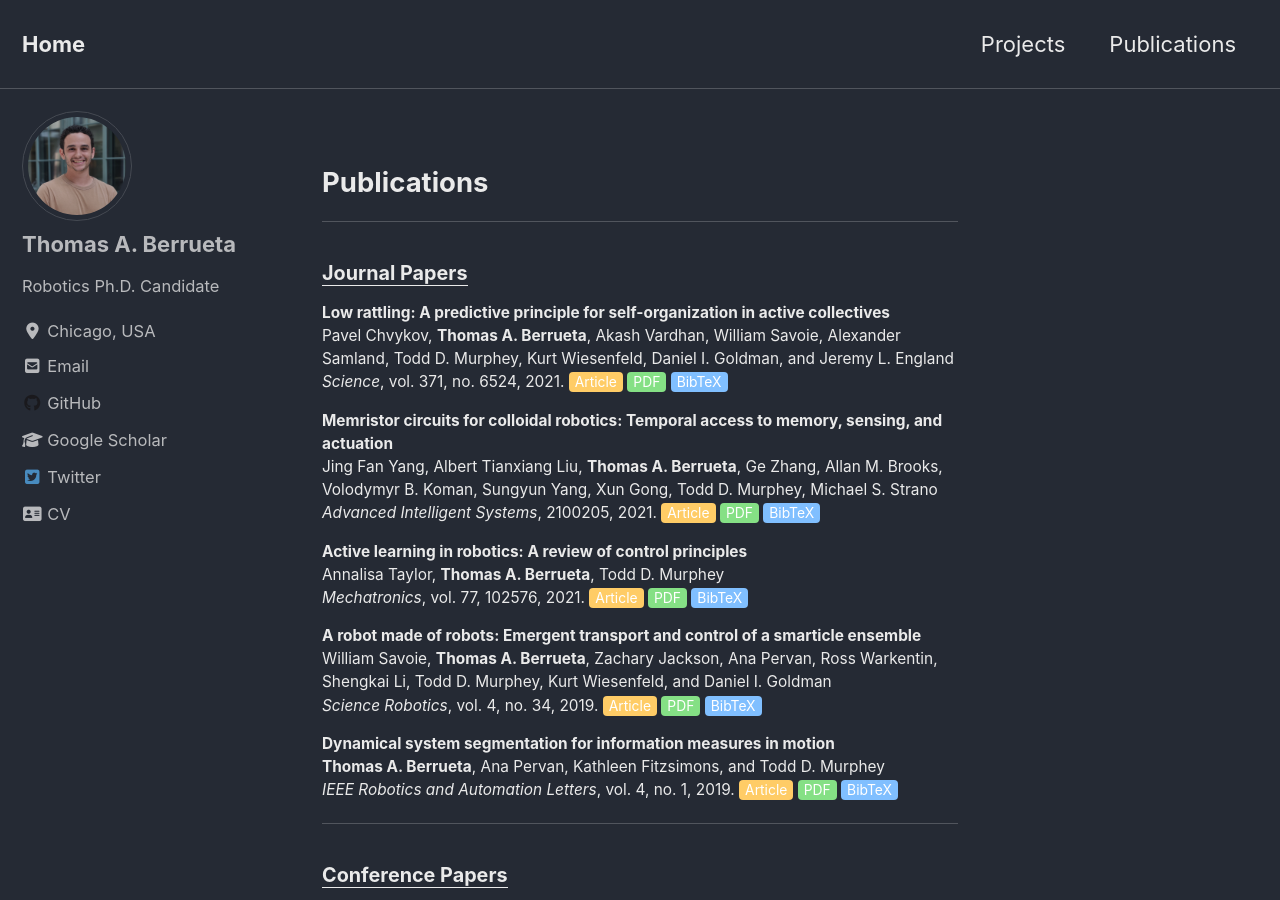
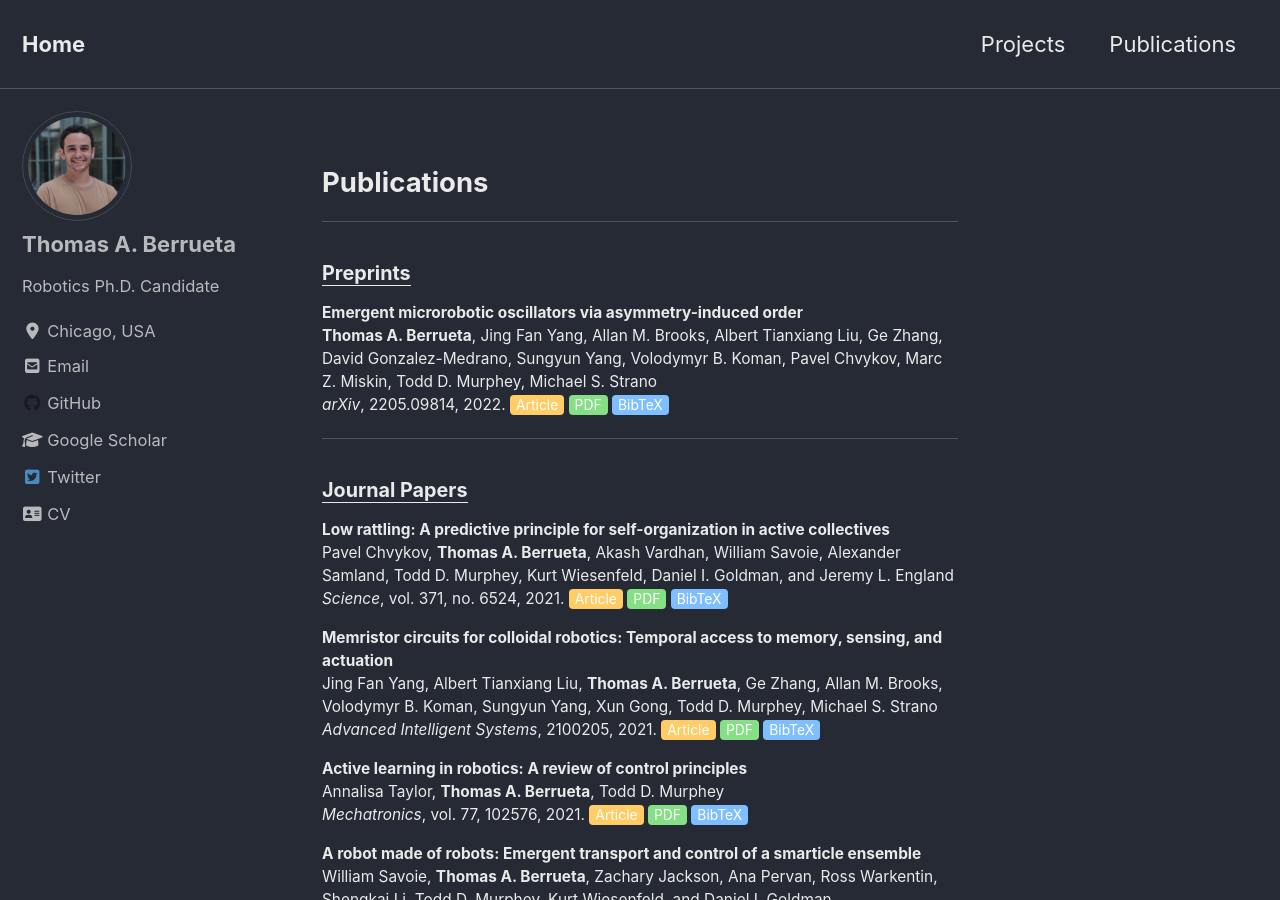
Before and after one commit to tberrueta/tberrueta.github.io, a Jekyll site: the page built from publications.html, in a window 1280 px wide and 900 px high. Built offline with Jekyll 4.4.1, drawn with Linux system fonts in a browser that asks for light colours; cached includes are drawn as plain includes; nearby versions of some CDN libraries.

Commit message:
add preprint and presidential fellowship

```diff
--- a/publications.html
+++ b/publications.html
@@ -34,6 +34,17 @@ author_profile: true
 
 <body>
 <hr>
+<h3 style="font-size:90%"><u>Preprints</u></h3>
+<p style="font-size:70%"><b>Emergent microrobotic oscillators via asymmetry-induced order</b>
+  <br><b>Thomas A. Berrueta</b>, Jing Fan Yang, Allan M. Brooks, Albert Tianxiang Liu, Ge Zhang, David Gonzalez-Medrano, Sungyun Yang, Volodymyr B. Koman, Pavel Chvykov, Marc Z. Miskin, Todd D. Murphey, Michael S. Strano
+  <br><i>arXiv</i>, 2205.09814, 2022.
+  <a href="https://arxiv.org/abs/2205.09814" style="font-size:90%"><button class="button button2">Article</button></a>
+  <a href="/assets/pdfs/BerruetaNComms2022.pdf" style="font-size:90%"><button class="button button3">PDF</button></a>
+<a href="/assets/bibs/BerruetaNComms2022.bib" style="font-size:90%"><button class="button button1">BibTeX</button></a></p>
+
+
+<hr>
+
   <h3 style="font-size:90%"><u>Journal Papers</u></h3>
   <p style="font-size:70%"><b>Low rattling: A predictive principle for self-organization in active collectives</b>
     <br>Pavel Chvykov, <b>Thomas A. Berrueta</b>, Akash Vardhan, William Savoie, Alexander Samland, Todd D. Murphey, Kurt Wiesenfeld, Daniel I. Goldman, and Jeremy L. England
```
Also changed, not shown: assets/bibs/BerruetaNComms2022.bib (added, +17 -0 lines), index.html (+4 -8 lines), assets/images/PresidentialFellows.jpg (added), 1 other file.
